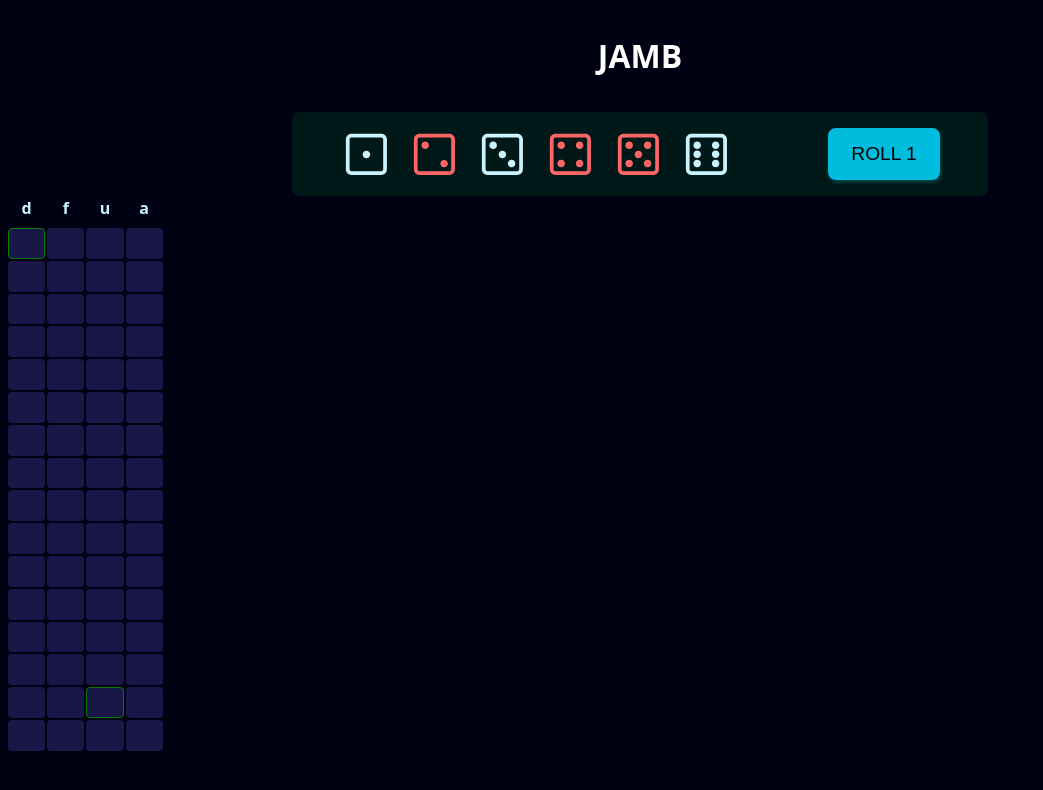
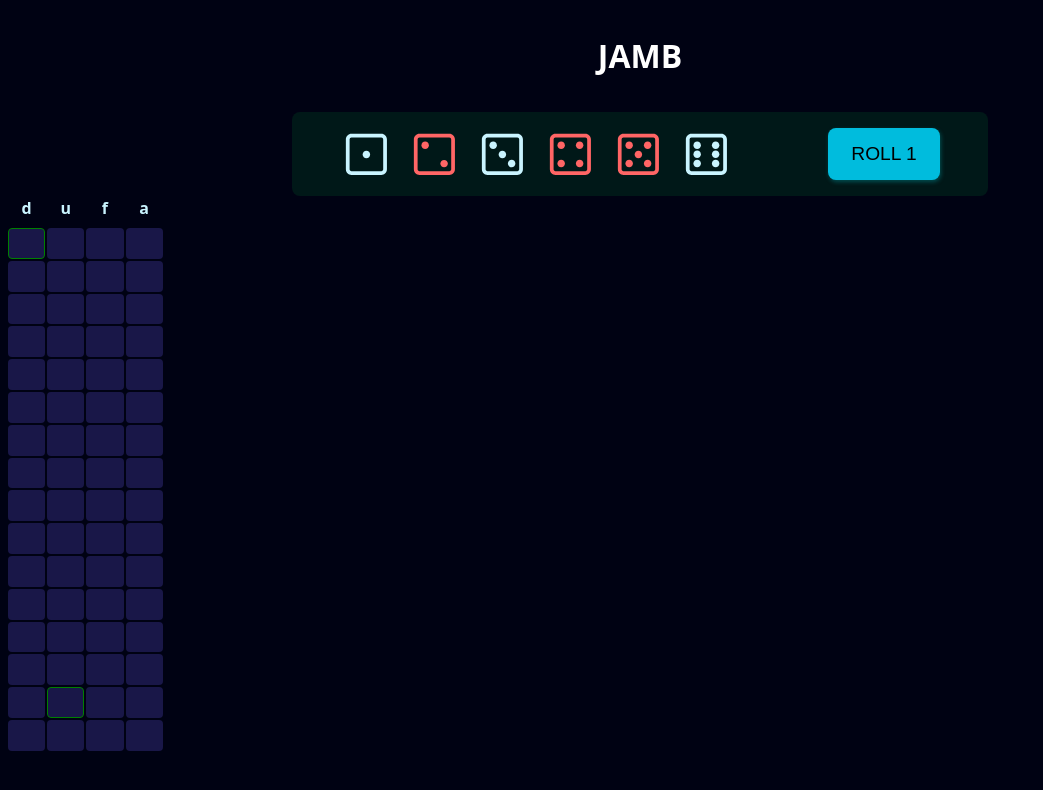
Before and after one commit to BSlaven/JAMB-YAHTZEE, a React (Vite) app: page /game/1 in a window 1280 px wide. Shown: the top 790 px of the page, without its empty margins (0-1043 px from the left). Built offline with nearby package versions, Linux system fonts and the light colour scheme.

Commit message:
wrap context around the app and import columns from the context

```diff
--- a/src/App.jsx
+++ b/src/App.jsx
@@ -4,9 +4,11 @@ import './App.css';
 
 import Home from "./components/Home/Home";
 import Game from "./components/Game/Game";
+import { DiceProvider } from "./context/DiceContext";
 
 function App() {
   return (
+    <DiceProvider>
       <Router>
         <h1 className='game_title'>
           <Link to={'/'}>
@@ -18,6 +20,7 @@ function App() {
           <Route path="/game/:id" element={<Game />} />
         </Routes>
       </Router>
+    </DiceProvider>
   )
 }
 
--- a/src/components/Column/Column.jsx
+++ b/src/components/Column/Column.jsx
@@ -262,7 +262,7 @@ const Column = ({ column, isRandomColumn = false }) => {
     }
   });
 
-  console.log(columns)
+  // console.log(columns)
 
   const fieldClickHandler = ([ fieldName, fieldObject ]) => {
     if(!fieldObject.isAvailable) return;
--- a/src/components/Fields/Fields.jsx
+++ b/src/components/Fields/Fields.jsx
@@ -1,15 +1,26 @@
+import { useContext } from 'react';
+
+import DiceContext from '../../context/DiceContext';
+
 import classes from './Fields.module.css';
 
 import Column from '../Column/Column';
 
-const columns = [ 'downColumn', 'freeColumn', 'upColumn', 'announcementColumn']
+// const columns = [ 'downColumn', 'freeColumn', 'upColumn', 'announcementColumn']
 
 const Fields = () => {
 
+  const { gameColumns } = useContext(DiceContext);
+
+  console.log(gameColumns);
+
   return (
     <div className={classes.fieldsContainer}>
-      {columns.map(column => {
-        return <Column key={column} column={column} />
+      {gameColumns.map(column => {
+        return <Column
+          key={column.columnName}
+          column={column.columnName}
+        />
       })}
     </div>
   )
```
Lines whose indentation alone changed are shown as unchanged.
